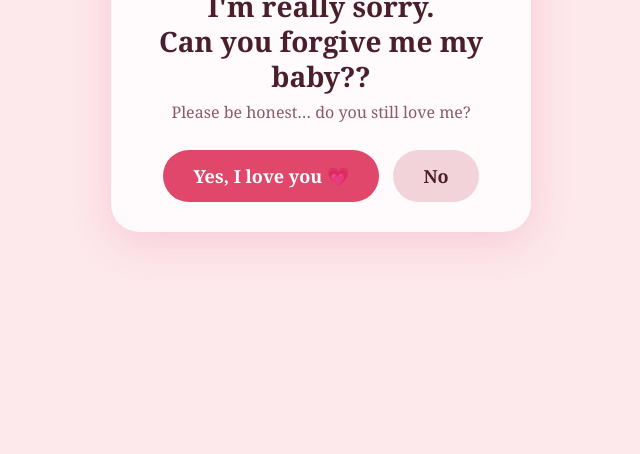
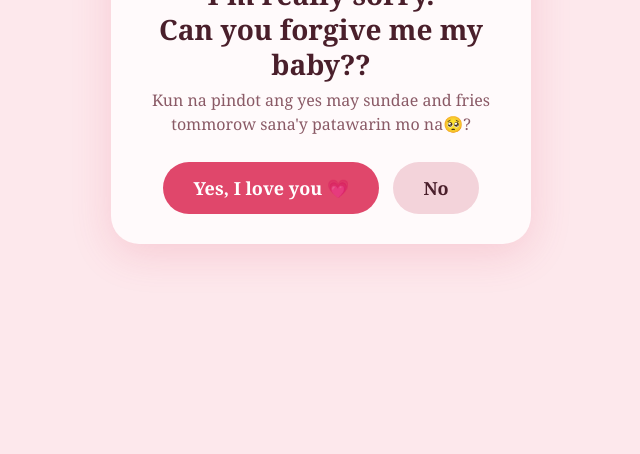
Before and after one commit to AsicarnateExpress/sorry, a plain HTML site: page index.html in a window 1280 px wide. Shown: the part 346-800 px from the top of the page, without its empty margins (319-959 px from the left). Drawn offline with Linux system fonts and the light colour scheme.

Commit message:
Update apology message in index.html

```diff
--- a/index.html
+++ b/index.html
@@ -54,7 +54,7 @@ button:focus-visible{outline:3px solid var(--ink); outline-offset:3px}
 <main class="card" id="ask">
   <div class="emoji" id="face">🥺</div>
   <h1 id="title">I'm really sorry.<br>Can you forgive me my baby??</h1>
-  <p id="sub">Please be honest… do you still love me?</p>
+  <p id="sub">Kun na pindot ang yes may sundae and fries tommorow sana'y patawarin mo na🥺?</p>
   <div class="row">
     <button id="yes">Yes, I love you 💗</button>
     <button id="no">No</button>
```
